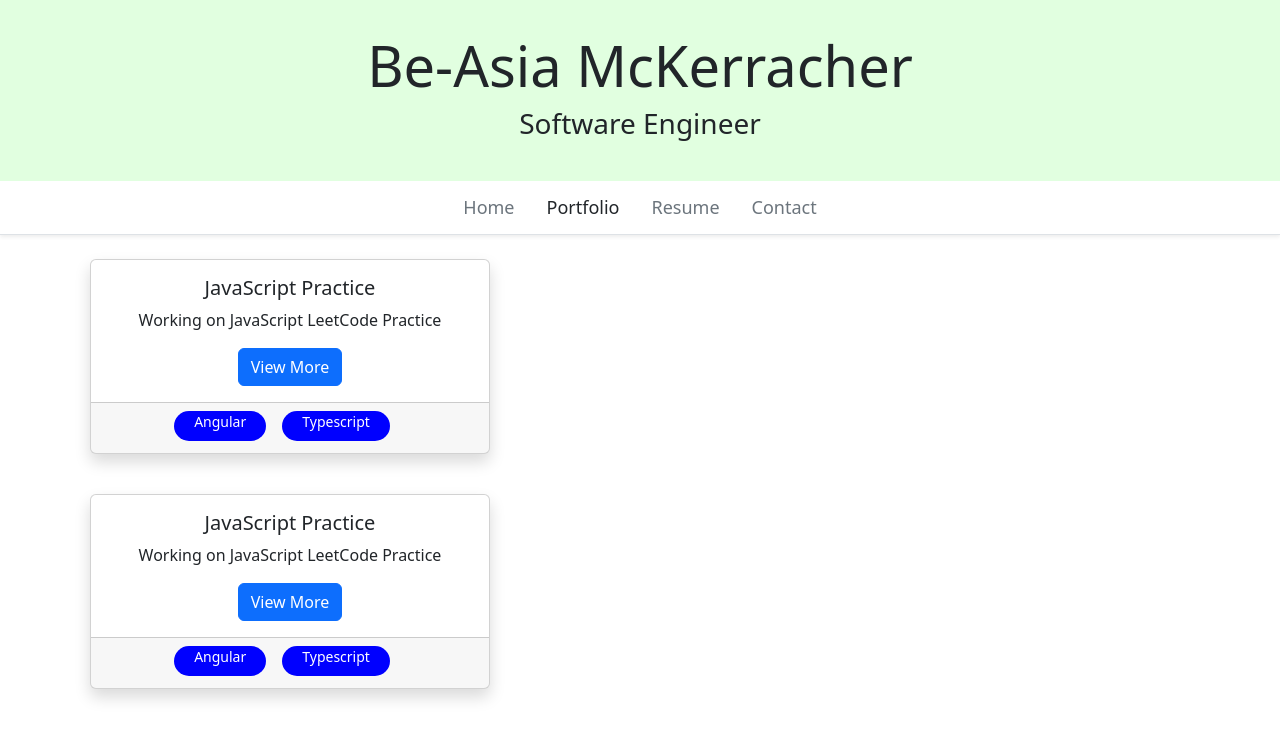
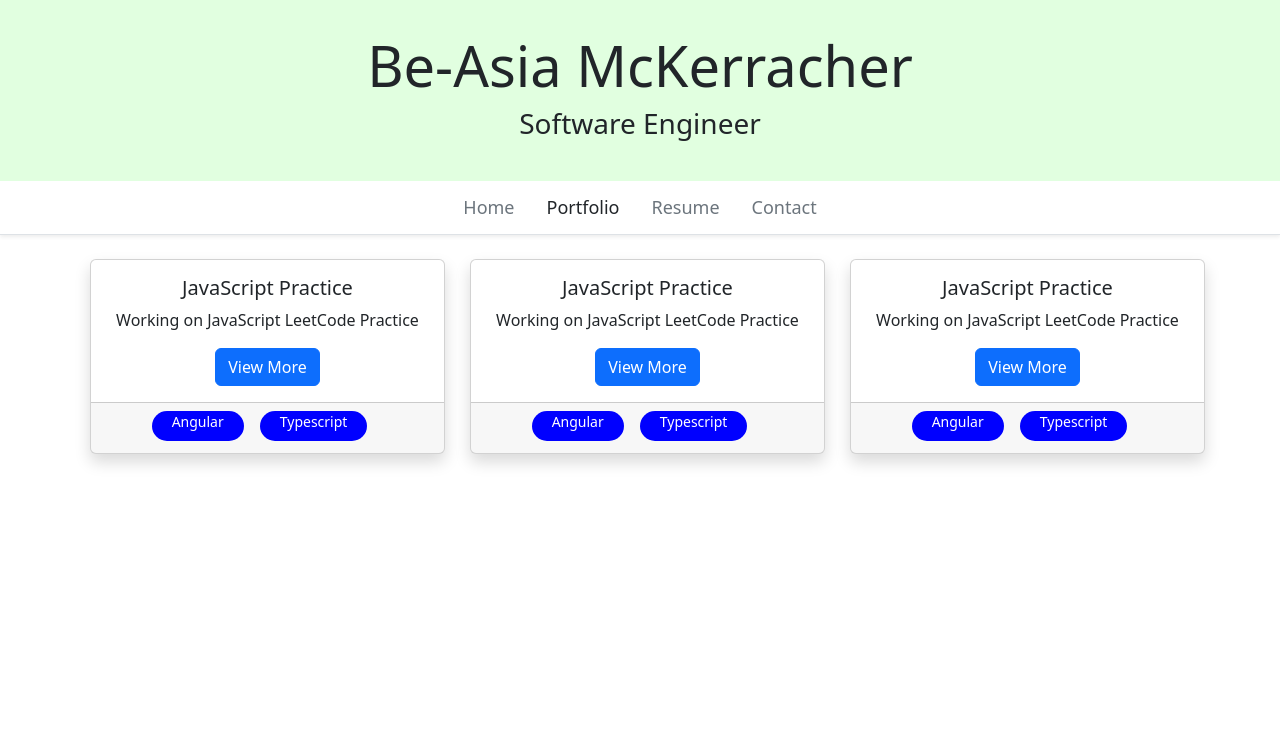
Before and after one commit to amerigirl/AngularPortfolioWebsite, an Angular app: page /portfolio in a window 1280 px wide. Shown: the top 738 px of the page. Built offline with nearby package versions, Linux system fonts and the light colour scheme.

Commit message:
completed card row in portfolio

```diff
--- a/src/app/portfolio/portfolio.component.html
+++ b/src/app/portfolio/portfolio.component.html
@@ -1,14 +1,18 @@
 <div class="container">
 
   <div class="row">
+
     <div class="col-lg-4 col-md-6 mb-4" style="max-width: 380px">
       <project-card></project-card>
     </div>
-  <div class="row">
-    <div class="col-lg-4 col-md-6 mb-4" style="max-width: 380px">
+
+     <div class="col-lg-4 col-md-6 mb-4" style="max-width: 380px">
+      <project-card></project-card>
+    </div>
+
+     <div class="col-lg-4 col-md-6 mb-4" style="max-width: 380px">
       <project-card></project-card>
     </div>
   </div>
-  </div>
 
-</div>
+ </div>
--- a/src/app/project-card/project-card.component.html
+++ b/src/app/project-card/project-card.component.html
@@ -1,4 +1,4 @@
-<div class="card shadow text-center m-2" style="max-width: 400px; min-width: 400px;">
+<div class="card shadow text-center m-2" style="max-width: 355px; min-width: 355px;">
   <div class="card-body">
     <h5 class="card-title">JavaScript Practice</h5>
     <p class="card-text">Working on JavaScript LeetCode Practice</p>
```
